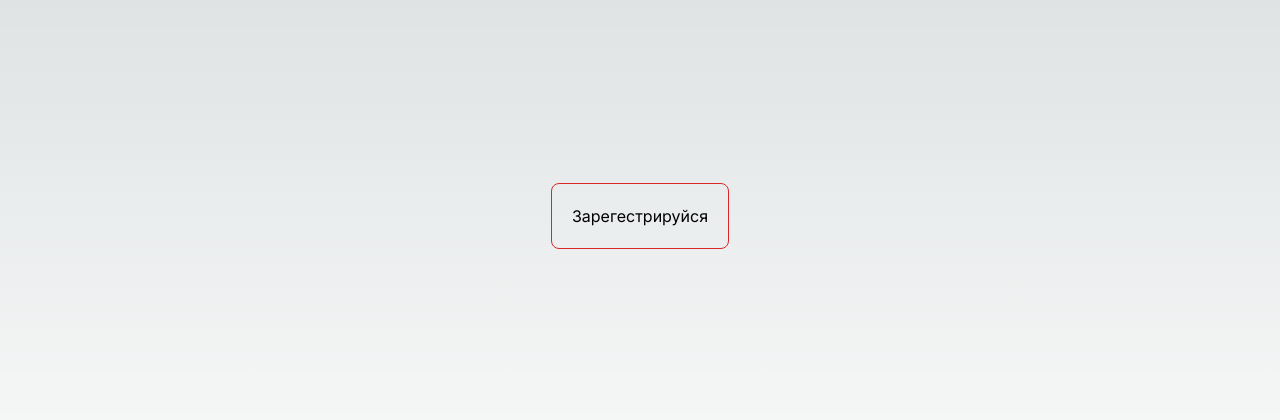
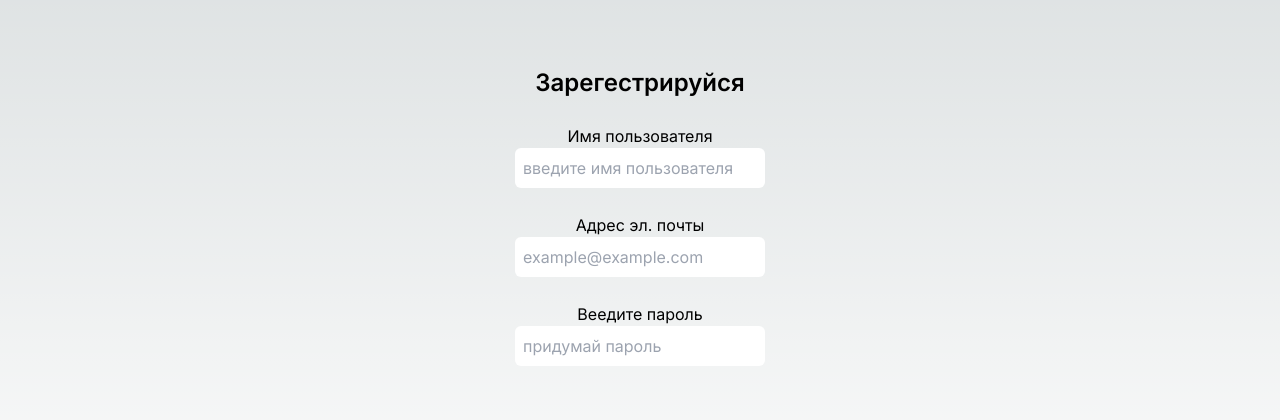
Before and after one commit to MikeSaburov/Nextjs_Full_stack_course, a Next.js app: page /signup in a window 1280 px wide. Shown: the part 184-604 px from the top of the page. Built offline with nearby package versions, Linux system fonts and the light colour scheme.

Commit message:
добавить форму регистрации

```diff
--- a/src/app/signup/page.tsx
+++ b/src/app/signup/page.tsx
@@ -16,9 +16,40 @@ export default function SignupPage() {
 
   return (
     <div className="flex flex-col items-center justify-center min-h-screen py-2 ">
-      <div className="border border-red-600 p-5 rounded-lg">
-        <h1>Зарегестрируйся</h1>
-      </div>
+      <h1 className="font-semibold text-2xl">Зарегестрируйся</h1>
+      <hr />
+      <br />
+      <label htmlFor="username">Имя пользователя</label>
+      <input
+        className="p-2 rounded-md"
+        type="text"
+        name="username"
+        value={user.username}
+        onChange={(e) => setUser({ ...user, username: e.target.value })}
+        placeholder="введите имя пользователя"
+      />
+      <hr />
+      <br />
+      <label htmlFor=" email">Адрес эл. почты</label>
+      <input
+        className="p-2 rounded-md"
+        type="text"
+        name=" email"
+        value={user.email}
+        onChange={(e) => setUser({ ...user, email: e.target.value })}
+        placeholder="example@example.com"
+      />
+      <hr />
+      <br />
+      <label htmlFor="password">Веедите пароль</label>
+      <input
+        className="p-2 rounded-md"
+        type="text"
+        name="password"
+        value={user.password}
+        onChange={(e) => setUser({ ...user, password: e.target.value })}
+        placeholder="придумай пароль"
+      />
     </div>
   );
 }
```
